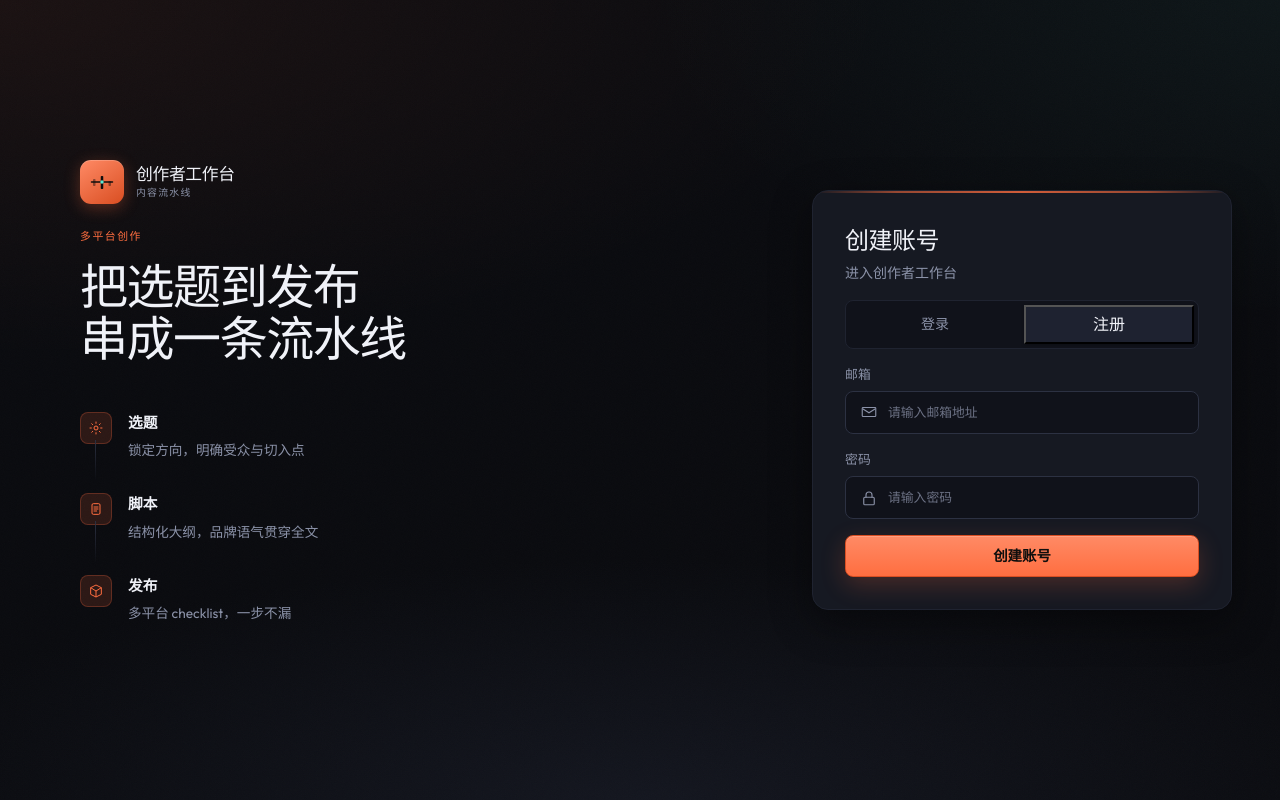
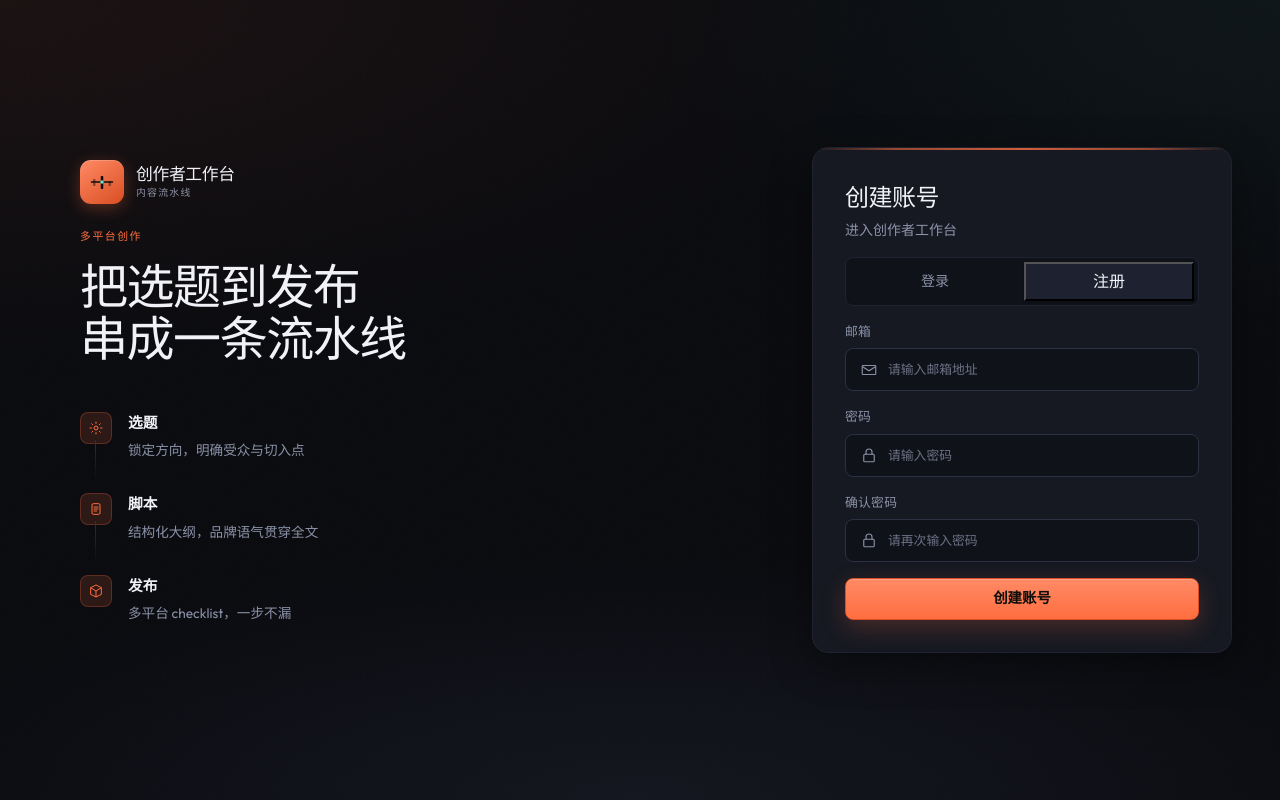
Before and after one commit to ydssx/fastapi-kit, a React (Vite) app in the folder creator/: page /creator/login in a window 1280 px wide. Both pictures are taken after a click on the tab "注册". Built offline with nearby package versions, Linux system fonts and the light colour scheme.

Commit message:
fix(creator): require password confirmation on register
Prevent typos when creating an account by matching the confirm-password
flow already used on the account settings page.

```diff
--- a/creator/src/pages/LoginPage.tsx
+++ b/creator/src/pages/LoginPage.tsx
@@ -19,6 +19,7 @@ export function LoginPage() {
   const resetSuccess = (location.state as { resetSuccess?: boolean } | null)?.resetSuccess
   const [email, setEmail] = useState('')
   const [password, setPassword] = useState('')
+  const [confirmPassword, setConfirmPassword] = useState('')
   const [error, setError] = useState<string | null>(null)
   const [submitting, setSubmitting] = useState(false)
   const [mode, setMode] = useState<'login' | 'register'>('login')
@@ -27,9 +28,19 @@ export function LoginPage() {
     return <Navigate to="/" replace />
   }
 
+  function switchMode(next: 'login' | 'register') {
+    setMode(next)
+    setError(null)
+    setConfirmPassword('')
+  }
+
   async function handleSubmit(e: FormEvent) {
     e.preventDefault()
     setError(null)
+    if (mode === 'register' && password !== confirmPassword) {
+      setError('两次输入的密码不一致')
+      return
+    }
     setSubmitting(true)
     try {
       if (mode === 'login') {
@@ -87,7 +98,7 @@ export function LoginPage() {
               role="tab"
               aria-selected={mode === 'login'}
               className={mode === 'login' ? styles.modeTabActive : styles.modeTab}
-              onClick={() => setMode('login')}
+              onClick={() => switchMode('login')}
             >
               登录
             </button>
@@ -96,7 +107,7 @@ export function LoginPage() {
               role="tab"
               aria-selected={mode === 'register'}
               className={mode === 'register' ? styles.modeTabActive : styles.modeTab}
-              onClick={() => setMode('register')}
+              onClick={() => switchMode('register')}
             >
               注册
             </button>
@@ -130,10 +141,26 @@ export function LoginPage() {
               value={password}
               onChange={(e) => setPassword(e.target.value)}
               required
+              minLength={mode === 'register' ? 8 : undefined}
               autoComplete={mode === 'login' ? 'current-password' : 'new-password'}
               placeholder="请输入密码"
             />
           </label>
+          {mode === 'register' && (
+            <label className={shared.fieldLabel}>
+              确认密码
+              <IconInput
+                icon={<LockIcon />}
+                type="password"
+                value={confirmPassword}
+                onChange={(e) => setConfirmPassword(e.target.value)}
+                required
+                minLength={8}
+                autoComplete="new-password"
+                placeholder="请再次输入密码"
+              />
+            </label>
+          )}
           <button type="submit" className={shared.btnPrimary} disabled={submitting}>
             {submitting ? '处理中…' : mode === 'login' ? '登录' : '创建账号'}
           </button>
```
